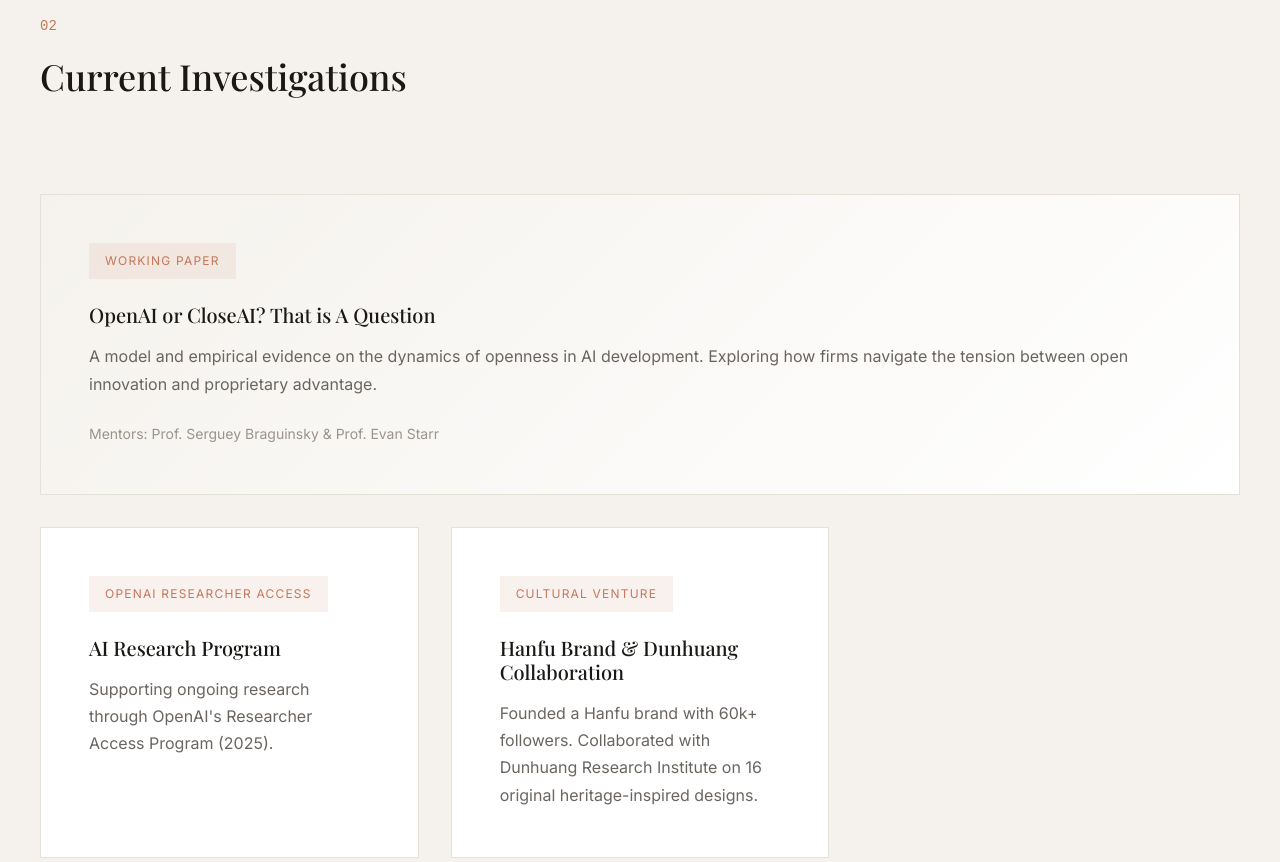
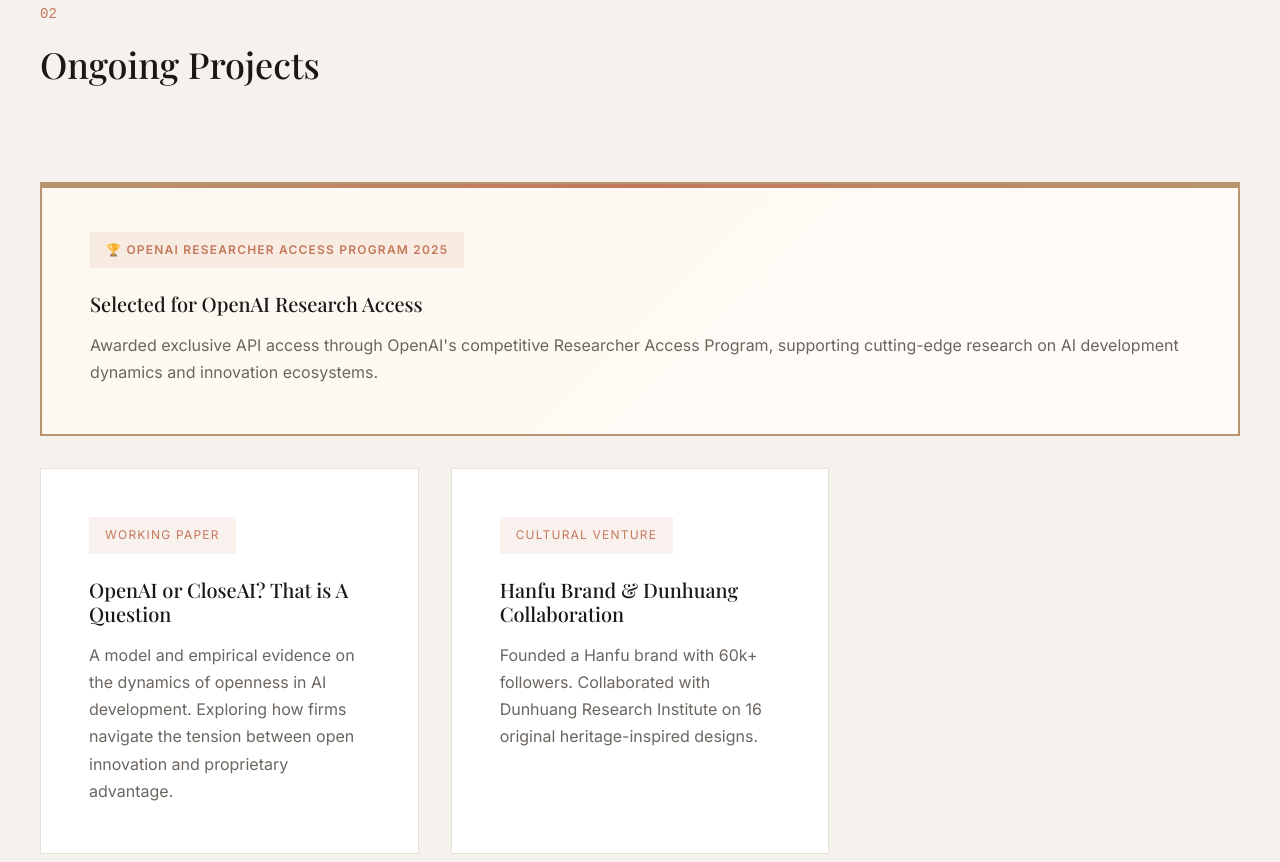
Before and after one commit to binxingao666/binxingao666.github.io, a website built with Vite: page index.html in a window 1280 px wide. Shown: the part 2104-2966 px from the top of the page. Built offline with nearby package versions, Linux system fonts and the light colour scheme; a web font is replaced by a local one.

Commit message:
Update: Highlight OpenAI award, rename to Ongoing Projects, add stylized portrait

```diff
--- a/css/style.css
+++ b/css/style.css
@@ -661,6 +661,30 @@ em {
   background: linear-gradient(135deg, var(--bg-secondary) 0%, var(--white) 100%);
 }
 
+/* Award highlight card */
+.project-card--award {
+  background: linear-gradient(135deg, #FDF8F0 0%, #FEF9F3 50%, #FFFCF8 100%);
+  border: 2px solid var(--accent-gold);
+  position: relative;
+  overflow: hidden;
+}
+
+.project-card--award::before {
+  content: '';
+  position: absolute;
+  top: 0;
+  left: 0;
+  right: 0;
+  height: 4px;
+  background: linear-gradient(90deg, var(--accent-gold), var(--accent-primary), var(--accent-gold));
+}
+
+.project-card__status--award {
+  background-color: var(--accent-gold);
+  color: var(--white);
+  font-weight: 600;
+}
+
 .project-card__status {
   display: inline-block;
   font-size: var(--text-xs);
--- a/index.html
+++ b/index.html
@@ -91,8 +91,7 @@
             always driven by one question: <em>How do we create systems that generate net positive impact?</em></p>
 
           <p>Now, as a PhD researcher at the University of Maryland's Robert H. Smith School of Business, I explore the
-            dynamics of openness and appropriability in AI development, mentored by Professors Serguey Braguinsky and
-            Evan Starr.</p>
+            dynamics of openness and appropriability in AI development.</p>
 
           <p>Beyond research, I'm a Hanfu cultural advocate with 60k+ followers, an award-winning photographer (1st
             prize among 1.1M+ entries), and an occasional calligrapher. I believe in the convergence of rigor and
@@ -153,29 +152,27 @@
     <div class="section__container">
       <header class="section__header">
         <span class="section__label">02</span>
-        <h2 class="section__title">Current Investigations</h2>
+        <h2 class="section__title">Ongoing Projects</h2>
       </header>
 
       <div class="projects__grid">
-        <article class="project-card project-card--featured">
+        <article class="project-card project-card--featured project-card--award">
+          <div class="project-card__content">
+            <span class="project-card__status project-card__status--award">🏆 OpenAI Researcher Access Program
+              2025</span>
+            <h3 class="project-card__title">Selected for OpenAI Research Access</h3>
+            <p class="project-card__description">Awarded exclusive API access through OpenAI's competitive Researcher
+              Access Program, supporting cutting-edge research on AI development dynamics and innovation ecosystems.</p>
+          </div>
+        </article>
+
+        <article class="project-card">
           <div class="project-card__content">
             <span class="project-card__status">Working Paper</span>
             <h3 class="project-card__title">OpenAI or CloseAI? That is A Question</h3>
             <p class="project-card__description">A model and empirical evidence on the dynamics of openness in AI
               development. Exploring how firms navigate the tension between open innovation and proprietary advantage.
             </p>
-            <div class="project-card__meta">
-              <span>Mentors: Prof. Serguey Braguinsky & Prof. Evan Starr</span>
-            </div>
-          </div>
-        </article>
-
-        <article class="project-card">
-          <div class="project-card__content">
-            <span class="project-card__status">OpenAI Researcher Access</span>
-            <h3 class="project-card__title">AI Research Program</h3>
-            <p class="project-card__description">Supporting ongoing research through OpenAI's Researcher Access Program
-              (2025).</p>
           </div>
         </article>
 
```
Also changed, not shown: 1 other file.
